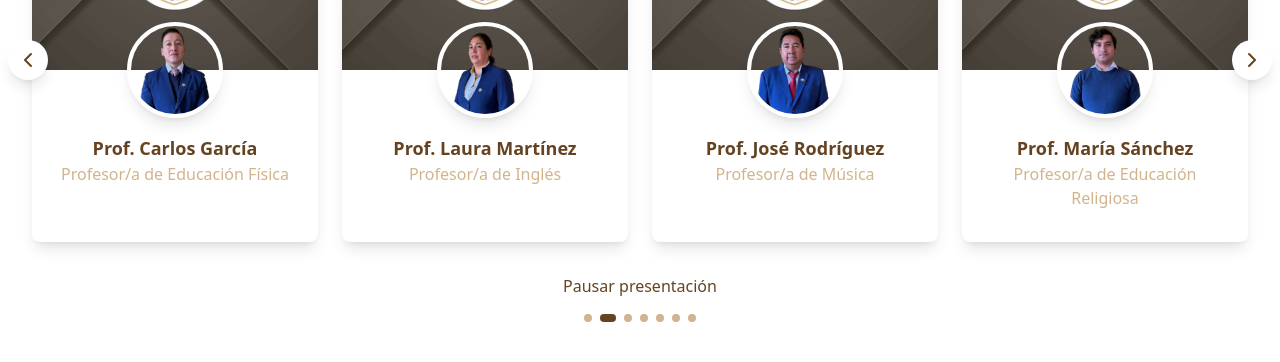
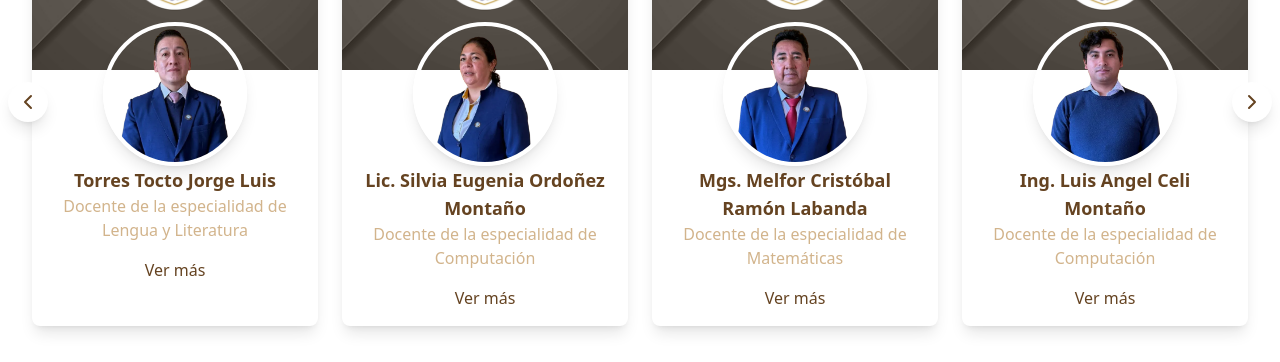
Before and after one commit to luisceli/webcolegio, a React (Vite) app: page /about in a window 1280 px wide. Shown: the part 2128-2490 px from the top of the page. Built offline with nearby package versions, Linux system fonts and the light colour scheme.

Commit message:
seccion profesores actualizado

```diff
--- a/src/App.jsx
+++ b/src/App.jsx
@@ -7,6 +7,8 @@ import { Home } from "./pages/Home";
 import { About } from "./pages/About";
 import { News } from "./pages/News";
 import { Contact } from "./pages/Contact";
+import { FacebookPhotos } from "./components/photos/FacebookPhotos";
+import StaffDetail from "./components/home/StaffDetail";
 
 function App() {
   return (
@@ -19,6 +21,8 @@ function App() {
             <Route path="/about" element={<About />} />
             <Route path="/news" element={<News />} />
             <Route path="/contact" element={<Contact />} />
+            <Route path="/photos" element={<FacebookPhotos />} />
+            <Route path="/staff/:id" element={<StaffDetail />} />
           </Routes>
         </main>
         <Footer />
--- a/src/components/home/Hero.jsx
+++ b/src/components/home/Hero.jsx
@@ -7,7 +7,7 @@ export const Hero = () => {
     <section className="relative bg-[#2196F3] text-white overflow-hidden">
       <div className="container mx-auto px-4 py-20">
         <div className="grid md:grid-cols-3 gap-4 items-center">
-          {/* Logo y Texto */}
+
           <div className="z-10 flex flex-col md:flex-row items-center md:items-start md:col-span-2">
             <img
               src="/images/logo.png"
--- a/src/components/home/StaffSection.jsx
+++ b/src/components/home/StaffSection.jsx
@@ -1,5 +1,6 @@
 import React, { useState, useEffect, useCallback } from "react";
 import { ChevronLeft, ChevronRight } from "lucide-react";
+import { Link } from "react-router-dom";
 import { staffMembers } from "../../data/StaffData";
 
 export const StaffSection = () => {
@@ -57,7 +58,7 @@ export const StaffSection = () => {
   );
 
   return (
-    <section className=" py-10 relative ">
+    <section className="py-10 relative">
       <div className="container mx-auto px-4">
         <h2 className="text-3xl font-bold text-center text-[#654321] mb-12">
           Nuestras Autoridades y Personal Docente
@@ -76,9 +77,9 @@ export const StaffSection = () => {
                     className="w-full h-full object-cover"
                   />
                 </div>
-                <div className="relative px-4 pt-16 pb-4 text-center">
+                <div className="relative px-4 pt-24 pb-4 text-center">
                   <div className="absolute left-1/2 -translate-x-1/2 -top-12">
-                    <div className="w-24 h-24 rounded-full border-4 border-white overflow-hidden shadow-lg">
+                    <div className="w-36 h-36 rounded-full border-4 border-white overflow-hidden shadow-lg">
                       <img
                         src={member.profileImage}
                         alt={member.name}
@@ -92,6 +93,12 @@ export const StaffSection = () => {
                   <p className="text-[#D2B48C] font-medium mb-4">
                     {member.role}
                   </p>
+                  <Link
+                    to={`/staff/${member.id}`}
+                    className="text-[#654321] hover:text-[#D2B48C] transition-colors"
+                  >
+                    Ver más
+                  </Link>
                 </div>
               </div>
             ))}
--- a/src/components/layout/Header.jsx
+++ b/src/components/layout/Header.jsx
@@ -66,6 +66,11 @@ export const Header = () => {
                 </Link>
               </li>
               <li>
+                <Link to="/photos" className={getLinkClass("/photos")}>
+                  Fotos
+                </Link>
+              </li>
+              <li>
                 <Link to="/contact" className={getLinkClass("/contact")}>
                   Contacto
                 </Link>
--- /dev/null
+++ b/src/components/photos/FacebookPhotos.jsx
@@ -0,0 +1,115 @@
+import React, { useEffect, useState } from "react";
+import axios from "axios";
+
+export const FacebookPhotos = () => {
+  const [photos, setPhotos] = useState([]);
+  const [loading, setLoading] = useState(true);
+  const [error, setError] = useState(null);
+  const [nextPage, setNextPage] = useState(null);
+  const [selectedPhoto, setSelectedPhoto] = useState(null);
+
+  useEffect(() => {
+    const fetchFirstAlbumPhotos = async () => {
+      const pageId = import.meta.env.VITE_FACEBOOK_PAGE_ID;
+      const accessToken = import.meta.env.VITE_FACEBOOK_PAGE_TOKEN;
+
+      try {
+        const albumsResponse = await axios.get(
+          `https://graph.facebook.com/v11.0/${pageId}/albums?access_token=${accessToken}`
+        );
+
+        const albums = albumsResponse.data.data;
+
+        if (albums.length > 0) {
+          const firstAlbumId = albums[0].id;
+
+          const photosResponse = await axios.get(
+            `https://graph.facebook.com/v11.0/${firstAlbumId}/photos?fields=images&limit=15&access_token=${accessToken}`
+          );
+
+          setPhotos(photosResponse.data.data);
+          setNextPage(photosResponse.data.paging?.next || null);
+        } else {
+          setError("No se encontraron álbumes.");
+        }
+      } catch (error) {
+        setError("Error al obtener las fotos de Facebook.");
+      } finally {
+        setLoading(false);
+      }
+    };
+
+    fetchFirstAlbumPhotos();
+  }, []);
+
+  const fetchNextPage = async () => {
+    if (!nextPage) return;
+
+    try {
+      setLoading(true);
+
+      const response = await axios.get(nextPage);
+
+      setPhotos((prevPhotos) => [...prevPhotos, ...response.data.data]);
+      setNextPage(response.data.paging?.next || null);
+    } catch (error) {
+      setError("Error al cargar más fotos.");
+    } finally {
+      setLoading(false);
+    }
+  };
+
+  return (
+    <div className="bg-gray-100 min-h-screen">
+      {loading && <div className="text-center p-4">Cargando...</div>}
+      {error && <div className="text-center p-4 text-red-500">{error}</div>}
+      <div className="container mx-auto p-6 grid grid-cols-1 sm:grid-cols-2 md:grid-cols-3 lg:grid-cols-4 gap-6">
+        {photos.map((photo) => (
+          <div
+            key={photo.id}
+            className="group relative bg-white rounded-lg shadow-md overflow-hidden cursor-pointer transform hover:scale-105 transition-transform duration-300"
+            onClick={() => setSelectedPhoto(photo.images[0].source)}
+          >
+            <img
+              src={photo.images[0].source}
+              alt="Facebook Album Photo"
+              className="w-full h-64 object-cover"
+            />
+            <div className="absolute inset-0 bg-black bg-opacity-0 group-hover:bg-opacity-50 transition-opacity duration-300 flex items-center justify-center">
+              <p className="text-white text-lg font-semibold opacity-0 group-hover:opacity-100">
+                Ver más
+              </p>
+            </div>
+          </div>
+        ))}
+      </div>
+      {nextPage && !loading && (
+        <div className="text-center my-6">
+          <button
+            onClick={fetchNextPage}
+            className="bg-blue-500 text-white py-2 px-4 rounded hover:bg-blue-600 shadow-md"
+          >
+            Cargar más fotos
+          </button>
+        </div>
+      )}
+      {selectedPhoto && (
+        <div className="fixed inset-0 bg-black bg-opacity-75 flex items-center justify-center z-50">
+          <div className="relative">
+            <button
+              onClick={() => setSelectedPhoto(null)}
+              className="absolute top-2 right-2 bg-red-500 text-white p-2 rounded-full hover:bg-red-600"
+            >
+              ✕
+            </button>
+            <img
+              src={selectedPhoto}
+              alt="Selected"
+              className="max-w-full max-h-screen rounded-lg shadow-lg"
+            />
+          </div>
+        </div>
+      )}
+    </div>
+  );
+};
--- a/src/data/StaffData.js
+++ b/src/data/StaffData.js
@@ -1,125 +1,148 @@
 export const staffMembers = [
   {
+    id: "1",
     headerImage: "/images/fondo.png",
     profileImage: "/images/rector.webp?height=200&width=200",
-    name: "Fray Ramiro Cachimuel",
+    name: "Lic.Fray Ramiro Cachimuel",
     role: "Rector",
+    inf: "lorem ipsum",
   },
+
   {
+    id: "2",
     headerImage: "/images/fondo.png",
     profileImage: "/images/13.webp?height=200&width=200",
     name: "Mgtr. Fernando González",
     role: "Vice-Rector",
   },
   {
+    id: "3",
     headerImage: "/images/fondo.png",
     profileImage: "/images/1.webp?height=200&width=200",
     name: "Lic.",
-    role: "Profesor/a de Ciencias",
+    role: "Docente de la especialidad de Ciencias",
   },
   {
+    id: "4",
     headerImage: "/images/fondo.png",
     profileImage: "/images/2.webp?height=200&width=200",
-    name: "Prof. Ana Torres",
-    role: "Profesor/a de Historia",
+    name: "Lic. Junior Olmedo Sozoranga Morocho",
+    role: "Psicólogo Educativo",
   },
   {
+    id: "5",
     headerImage: "/images/fondo.png",
     profileImage: "/images/3.webp?height=200&width=200",
-    name: "Prof. Carlos García",
-    role: "Profesor/a de Educación Física",
+    name: "Torres Tocto Jorge Luis ",
+    role: "Docente de la especialidad de Lengua y Literatura",
   },
   {
+    id: "6",
     headerImage: "/images/fondo.png",
     profileImage: "/images/4.webp?height=200&width=200",
-    name: "Prof. Laura Martínez",
-    role: "Profesor/a de Inglés",
+    name: "Lic. Silvia Eugenia Ordoñez Montaño",
+    role: "Docente de la especialidad de Computación",
   },
   {
+    id: "7",
     headerImage: "/images/fondo.png",
     profileImage: "/images/5.webp?height=200&width=200",
-    name: "Prof. José Rodríguez",
-    role: "Profesor/a de Música",
+    name: "Mgs. Melfor Cristóbal Ramón Labanda",
+    role: "Docente de la especialidad de Matemáticas",
   },
   {
+    id: "8",
     headerImage: "/images/fondo.png",
     profileImage: "/images/6.webp?height=200&width=200",
-    name: "Prof. María Sánchez",
-    role: "Profesor/a de Educación Religiosa",
+    name: "Ing. Luis Angel Celi Montaño",
+    role: "Docente de la especialidad de Computación",
   },
   {
+    id: "9",
     headerImage: "/images/fondo.png",
     profileImage: "/images/7.webp?height=200&width=200",
-    name: "Prof. Juan López",
-    role: "Profesor/a de Plástica",
+    name: "Lic. Vicente Raúl Hurtado Hurtado",
+    role: "Docente de la especialidad Estudios Sociales ",
   },
   {
+    id: "10",
     headerImage: "/images/fondo.png",
     profileImage: "/images/8.webp?height=200&width=200",
-    name: "Prof. Ana García",
-    role: "Profesor/a de Lengua y Literatura",
+    name: "Lic. Mario Augusto Curipoma Macías",
+    role: "Docente de la especialidad de Educación Física",
   },
   {
+    id: "11",
     headerImage: "/images/fondo.png",
     profileImage: "/images/9.webp?height=200&width=200",
-    name: "Prof. Carlos Martínez",
-    role: "Profesor/a de Tecnología",
+    name: "Mgs. Luis Hugo Pasaca Campos",
+    role: "Docente de la especialidad de Física y Matemáticas",
   },
   {
+    id: "12",
     headerImage: "/images/fondo.png",
     profileImage: "/images/10.webp?height=200&width=200",
-    name: "Prof. Laura Pérez",
-    role: "Profesor/a de Geografía",
+    name: "Mgs. Mercedes Balbina Japón Cumbicus",
+    role: "Docente de la especialidad de Estudios Sociales",
   },
   {
+    id: "13",
     headerImage: "/images/fondo.png",
     profileImage: "/images/11.webp?height=200&width=200",
-    name: "Prof. Laura Pérez",
-    role: "Profesor/a de Geografía",
+    name: "Lic. Oscar Vicente Quituisaca Poma",
+    role: "Docente de la especialidad de Estudios Sociales",
   },
   {
+    id: "14",
     headerImage: "/images/fondo.png",
     profileImage: "/images/12.webp?height=200&width=200",
-    name: "Prof. Laura Pérez",
-    role: "Profesor/a de Geografía",
+    name: "Prof. Olivia Piedad Cañaris Macas",
+    role: "Docente de la especialidad de Ciencias Naturales",
   },
   {
+    id: "15",
     headerImage: "/images/fondo.png",
     profileImage: "/images/14.webp?height=200&width=200",
-    name: "Prof. Laura Pérez",
-    role: "Profesor/a de Geografía",
+    name: "Mgs. Ana Rosa Cecilia Vera González",
+    role: "Docente de la especialidad de Formación Cristiana ",
   },
   {
+    id: "16",
     headerImage: "/images/fondo.png",
     profileImage: "/images/15.webp?height=200&width=200",
-    name: "Prof. Laura Pérez",
-    role: "Profesor/a de Geografía",
+    name: "Mgs.Gorky Igor Jara González ",
+    role: "Docente de la especialida de Matemáticas",
   },
   {
+    id: "17",
     headerImage: "/images/fondo.png",
     profileImage: "/images/16.webp?height=200&width=200",
-    name: "Prof. Laura Pérez",
-    role: "Profesor/a de Geografía",
+    name: "Mgs. Mónica Paulina Chalaco Ordoñez",
+    role: "Docente de la especialidad de ",
   },
   {
+    id: "18",
     headerImage: "/images/fondo.png",
     profileImage: "/images/17.webp?height=200&width=200",
-    name: "Prof. Laura Pérez",
-    role: "Profesor/a de Geografía",
+    name: "Prof. Alexandra del Carmen Romero Alulima",
+    role: "Docente de la especialidad de ",
   },
   {
+    id: "19",
     headerImage: "/images/fondo.png",
     profileImage: "/images/18.webp?height=200&width=200",
-    name: "Prof. Laura Pérez",
-    role: "Profesor/a de Geografía",
+    name: "Dra.Luz Marina Ordóñez Morocho",
+    role: "Docente de la especialidad en Psicología Infantil",
   },
   {
+    id: "20",
     headerImage: "/images/fondo.png",
     profileImage: "/images/19.webp?height=200&width=200",
     name: "Prof. Laura Pérez",
     role: "Profesor/a de Geografía",
   },
   {
+    id: "21",
     headerImage: "/images/fondo.png",
     profileImage: "/images/20.webp?height=200&width=200",
     name: "Prof. Laura Pérez",
@@ -127,30 +150,35 @@ export const staffMembers = [
   },
 
   {
+    id: "22",
     headerImage: "/images/fondo.png",
     profileImage: "/images/21.webp?height=200&width=200",
     name: "Prof. Laura Pérez",
     role: "Profesor/a de Geografía",
   },
   {
+    id: "23",
     headerImage: "/images/fondo.png",
     profileImage: "/images/22.webp?height=200&width=200",
     name: "Prof. Laura Pérez",
     role: "Profesor/a de Geografía",
   },
   {
+    id: "24",
     headerImage: "/images/fondo.png",
     profileImage: "/images/23.webp?height=200&width=200",
-    name: "Prof. Laura Pérez",
-    role: "Profesor/a de Geografía",
+    name: "Prof. Mirian Antonieta Silva Beltrán",
+    role: "Docente de la especialidad de ",
   },
   {
+    id: "25",
     headerImage: "/images/fondo.png",
     profileImage: "/images/24.webp?height=200&width=200",
     name: "Prof. Laura Pérez",
     role: "Profesor/a de Geografía",
   },
   {
+    id: "26",
     headerImage: "/images/fondo.png",
     profileImage: "/images/25.webp?height=200&width=200",
     name: "Prof. Laura Pérez",
```
Also changed, not shown: src/components/home/StaffDetail.jsx (added, +32 -0 lines), public/images/18.webp, public/images/rector.webp, src/components/news/FacebookPosts.jsx (line endings or trailing spaces).
